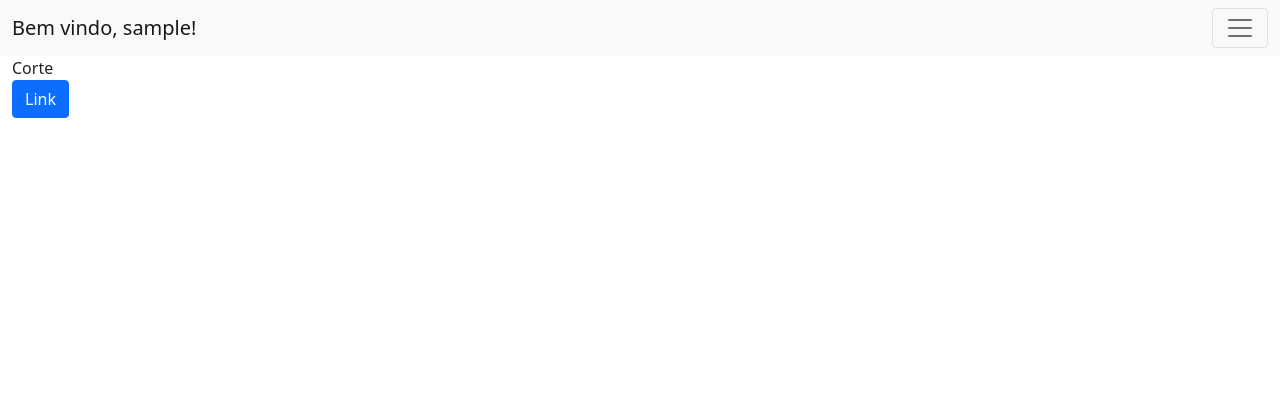
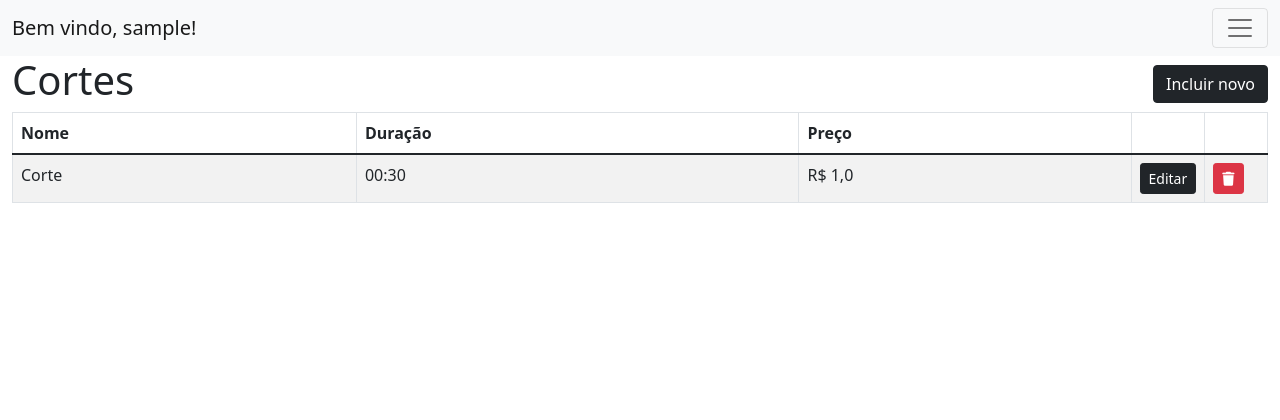
Before and after one commit to DanielBelorini22/barber_system_professional, a Django app: page /tarefas/cortes/ in a window 1280 px wide. Shown: the top 420 px of the page. Run offline with Django 4.2, Linux system fonts and the light colour scheme; a user stored in the database is signed in; tables that the repository leaves empty hold one stand-in row (values such as "Sample post"); some libraries are stand-ins or nearby versions.

Commit message:
monta a lista dos tipos cadastrados

```diff
--- /dev/null
+++ b/barber_system/tasks/static/css/base.css
@@ -0,0 +1,5 @@
+.titulo {
+    display: flex;
+    justify-content: space-between;
+    align-items: center;
+}
--- a/barber_system/tasks/templates/tipo_cortes/list.html
+++ b/barber_system/tasks/templates/tipo_cortes/list.html
@@ -5,10 +5,35 @@
 {% block title %}Listagem de tipos de cortes{% endblock title %}
 
 {% block content %}
-    <div>
-        Corte
+    <div class="titulo">
+        <h1>
+            Cortes
+        </h1>
+        <a class="btn btn-dark" href="{% url 'tipo-cortes-novo' %}" role="button">
+            Incluir novo
+        </a>
     </div>
-    <a class="btn btn-primary" href="/tarefas/cortes/novo" role="button">Link</a>
 
-
+    <table class="table table-striped table-bordered table-hover">
+        <thead class="thead-dark">
+        <tr>
+            <th scope="col">Nome</th>
+            <th scope="col">Duração</th>
+            <th scope="col">Preço</th>
+            <th style="width: 5%"> </th>
+            <th style="width: 5%"> </th>
+        </tr>
+        </thead>
+        <tbody>
+        {% for tipo in tipos %}
+            <tr>
+                <td>{{ tipo.get_nome_display }}</td>
+                <td>{{ tipo.get_duracao_display }}</td>
+                <td>R$ {{ tipo.preco }}</td>
+                <td><a class="btn btn-dark btn-sm" href="{% url 'tipo-cortes-editar' tipo.id %}" role="button">Editar</a></td>
+                <td><a class="btn btn-danger btn-sm" role="button"><i class="fa-solid fa-trash"></i></a></td>
+            </tr>
+        {% endfor %}
+        </tbody>
+    </table>
 {% endblock content %}
```
